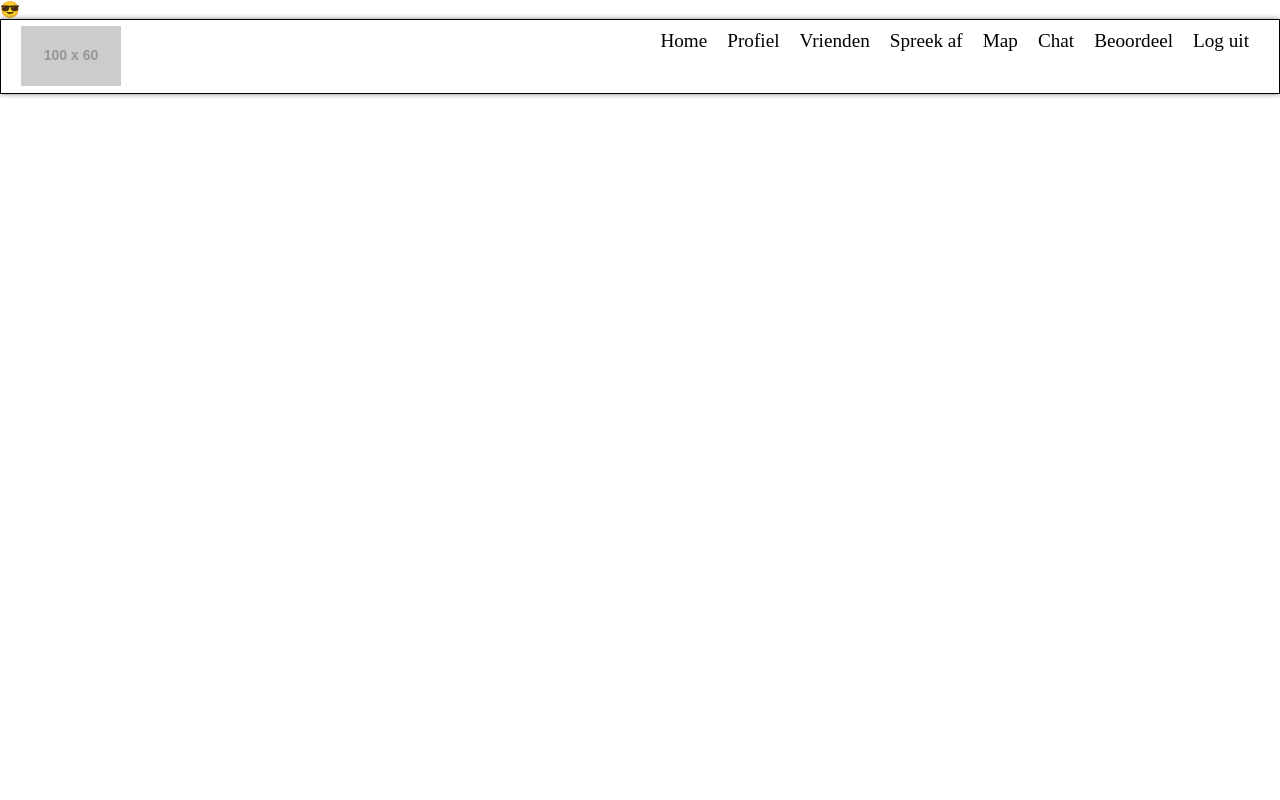
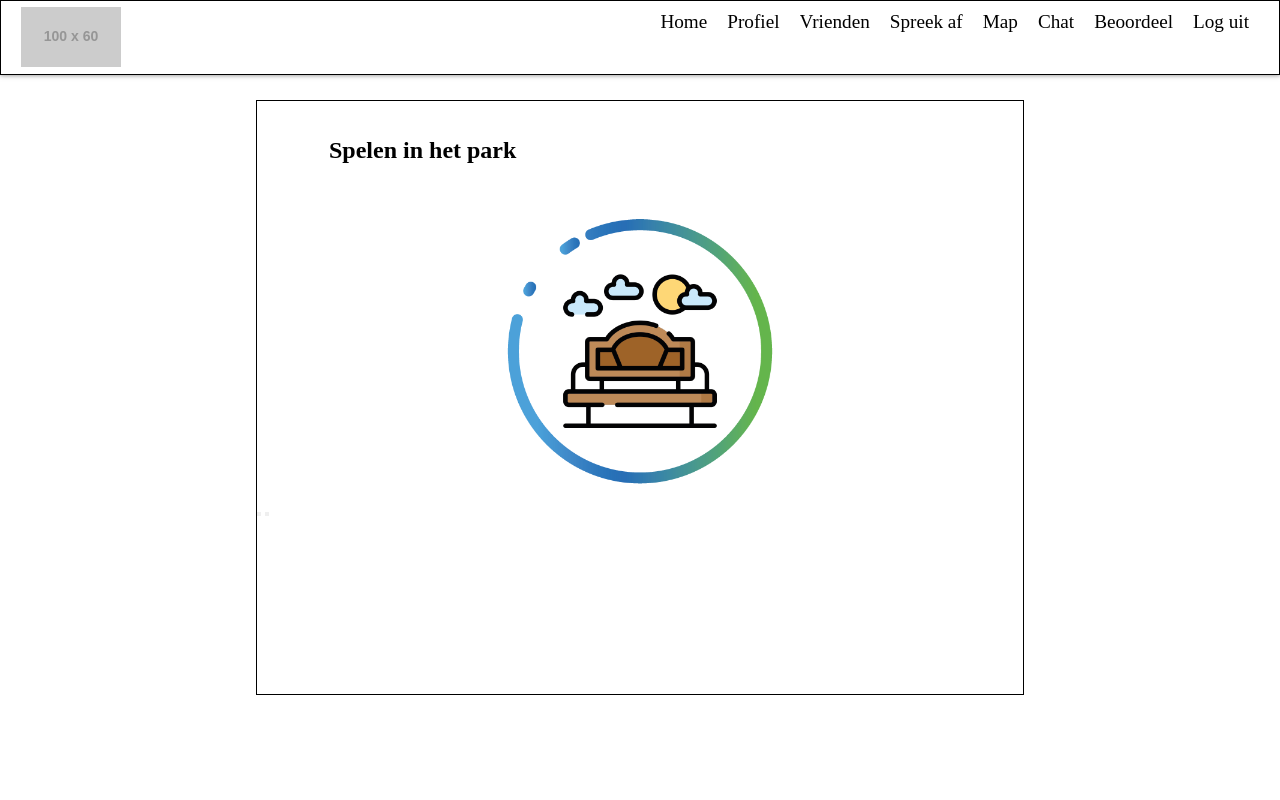
Before and after one commit to DemRossi/babbelsWebV2, a PHP site: page / in a window 1280 px wide. Run offline with PHP 8.4, Linux system fonts and the light colour scheme; a user stored in the database is signed in; grey boxes labelled with a size stand in for pictures from a placeholder-image service; some libraries are stand-ins or nearby versions.

Commit message:
added card ant category

```diff
--- /dev/null
+++ b/css/style.css
@@ -0,0 +1,18 @@
+.container{
+    width: 100vw;
+    height: 100vh;
+    padding-top: 100px;
+}
+.cards{
+    width: 60%;
+    height: 85%;
+    margin: 0 auto;
+    border: 1px solid black;
+}
+.cardCat{
+    width: 300px;
+    height: 300px;
+    margin: 0 auto;
+    background-image: url("../images/cat/catPark.png");
+    background-size: contain;
+}
--- a/index.php
+++ b/index.php
@@ -4,7 +4,7 @@
     //$userName = $_SESSION['UserName'];
     if( isset($_SESSION['User']) ){
         //logged in user
-        echo "😎";
+        //echo "😎";
     }else{
         //no logged in user
         header('Location: login.php');
@@ -17,11 +17,22 @@
     <meta http-equiv="X-UA-Compatible" content="ie=edge">
     <title>Babbels - Home</title>
     <link rel="stylesheet" href="dist/css/app.min.css">
+    <link rel="stylesheet" href="css/style.css">
 </head>
 <body>
     <header>
         <?php require_once("nav.inc.php"); ?>
     </header>
+    <div class="container">
+        <div class="cards">
+            <h2 class="title title--cards">Spelen in het park</h2>
+            <div class="cardCat"></div>
+            <div class="btnWrapper">
+                <button></button>
+                <button></button>
+            </div>
+        </div>
+    </div>
 
 
 </body>
```
Also changed, not shown: images/cat/catPark.png (added).
